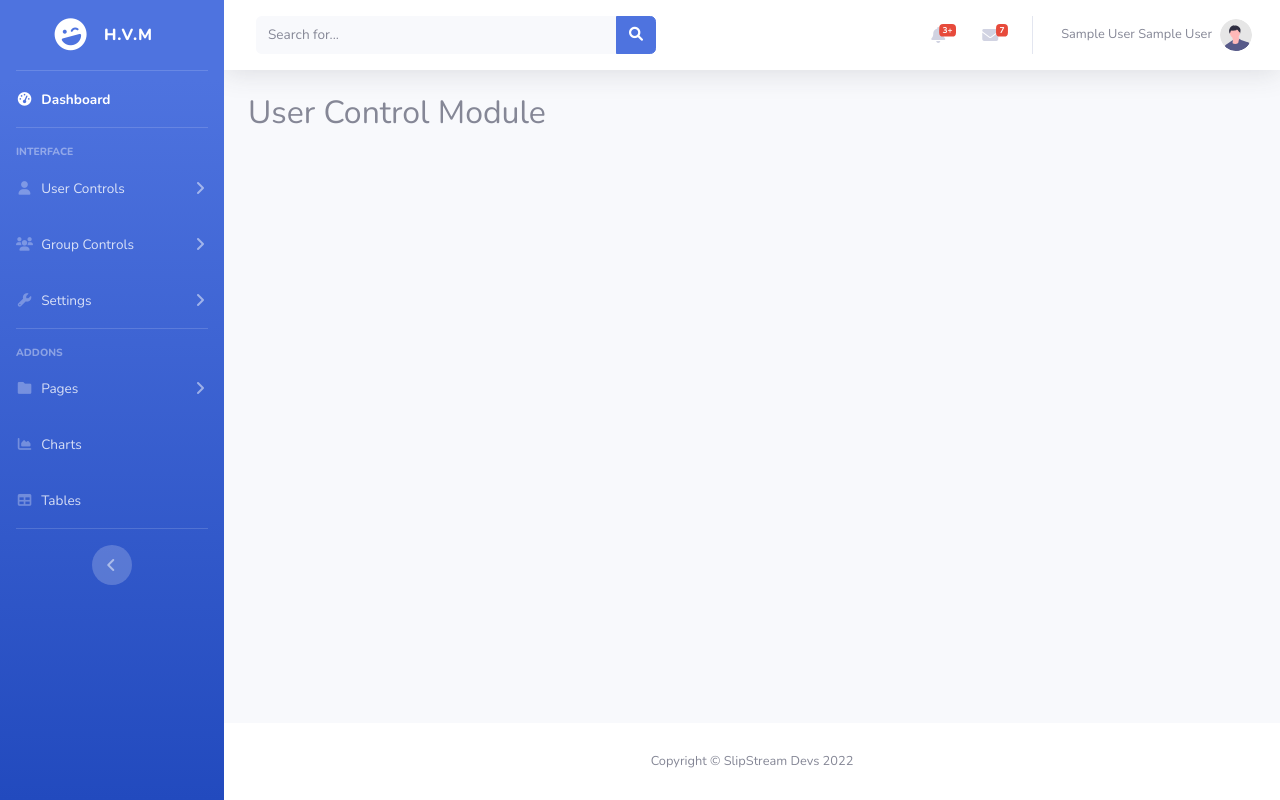
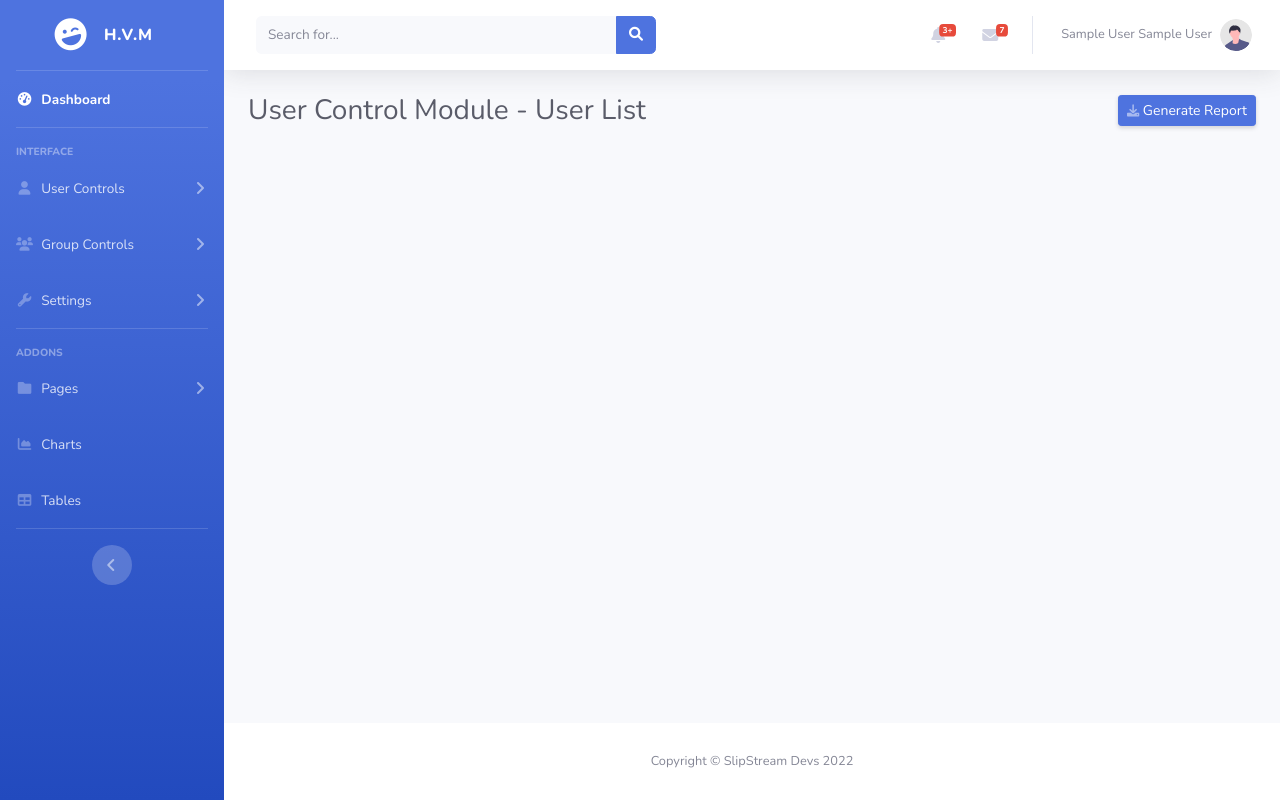
Before and after one commit to AdamM-AU/COSC2635-SlipstreamDevs, a PHP site: page /dashboard.php?module=userMod&task=list in a window 1280 px wide. Run offline with PHP 8.4, Linux system fonts and the light colour scheme; the visitor is signed in with stand-in values (Sample User, id 1).

Commit message:
Updated Modules for template
- updated modules to suit template CSS
- corrected some minor issues with dashboard.php links

```diff
--- a/Project Source Code/dashboard.php
+++ b/Project Source Code/dashboard.php
@@ -68,7 +68,7 @@ if (isset($_GET["logout"])) { //Set but Empty
 
             <!-- Nav Item - Dashboard -->
             <li class="nav-item active">
-                <a class="nav-link" href="index.html">
+                <a class="nav-link" href="dashboard.php">
                     <i class="fas fa-fw fa-tachometer-alt"></i>
                     <span>Dashboard</span></a>
             </li>
@@ -91,10 +91,10 @@ if (isset($_GET["logout"])) { //Set but Empty
                 <div id="userControls" class="collapse" aria-labelledby="userControls" data-parent="#accordionSidebar">
                     <div class="bg-white py-2 collapse-inner rounded">
 
-                        <a class="collapse-item" href="buttons.html">List Users</a>
-                        <a class="collapse-item" href="cards.html">Add User</a>
-						<a class="collapse-item" href="cards.html">Delete Users</a>
-						<a class="collapse-item" href="cards.html">Modify Users</a>
+                        <a class="collapse-item" href="?module=userMod&task=list">List Users</a>
+                        <a class="collapse-item" href="?module=userMod&task=create">Add User</a>
+						<a class="collapse-item" href="?module=userMod&task=delete">Delete Users</a>
+						<a class="collapse-item" href="?module=userMod&task=modify">Modify Users</a>
                     </div>
                 </div>
             </li>
@@ -109,10 +109,10 @@ if (isset($_GET["logout"])) { //Set but Empty
                 <div id="collapseTwo" class="collapse" aria-labelledby="headingTwo" data-parent="#accordionSidebar">
                     <div class="bg-white py-2 collapse-inner rounded">
 
-                        <a class="collapse-item" href="buttons.html">List Groups</a>
-                        <a class="collapse-item" href="cards.html">Add Group</a>
-						<a class="collapse-item" href="cards.html">Delete Group</a>
-						<a class="collapse-item" href="cards.html">Modify Group</a>
+                        <a class="collapse-item" href="?module=groupMod&task=list">List Groups</a>
+                        <a class="collapse-item" href="?module=groupMod&task=create">Add Group</a>
+						<a class="collapse-item" href="?module=groupMod&task=delete">Delete Group</a>
+						<a class="collapse-item" href="?module=groupMod&task=modify">Modify Group</a>
                     </div>
                 </div>
             </li>
--- a/Project Source Code/modules/userMod.php
+++ b/Project Source Code/modules/userMod.php
@@ -5,6 +5,34 @@
  * Last Modified: 2022/04/13 By Adam Mutimer (s3875753)
 */
 
-echo "<h2>User Control Module</h2>";
+if (isset($_GET["task"])) {
+	$task = $_GET["task"];
 
+	switch($task) {
+		case "create":
+			$subtitle = "Create User";
+			break;
+
+		case "list":
+			$subtitle = "User List";
+			break;
+
+		case "modify":
+			$subtitle = "Modify User";
+			break;
+
+		case "delete":
+			$subtitle = "Delete User";
+			break;
+
+		default:
+			$subtitle = "";
+			break;
+	}
+}
 ?>
+                    <div class="d-sm-flex align-items-center justify-content-between mb-4">
+                        <h1 class="h3 mb-0 text-gray-800">User Control Module<?PHP if ($subtitle !== "") { echo " - " . $subtitle; } ?></h1>
+                        <a href="#" class="d-none d-sm-inline-block btn btn-sm btn-primary shadow-sm"><i
+                                class="fas fa-download fa-sm text-white-50"></i> Generate Report</a>
+                    </div>
```
Also changed, not shown: Project Source Code/modules/groupMod.php (+29 -1 lines).
